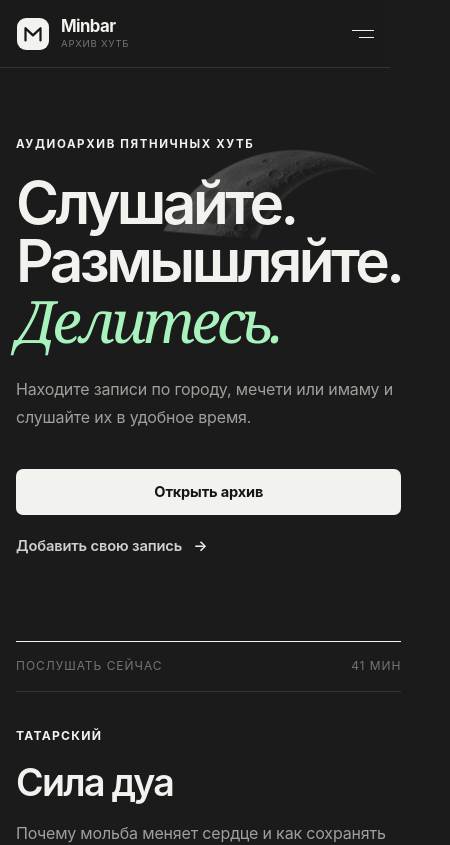
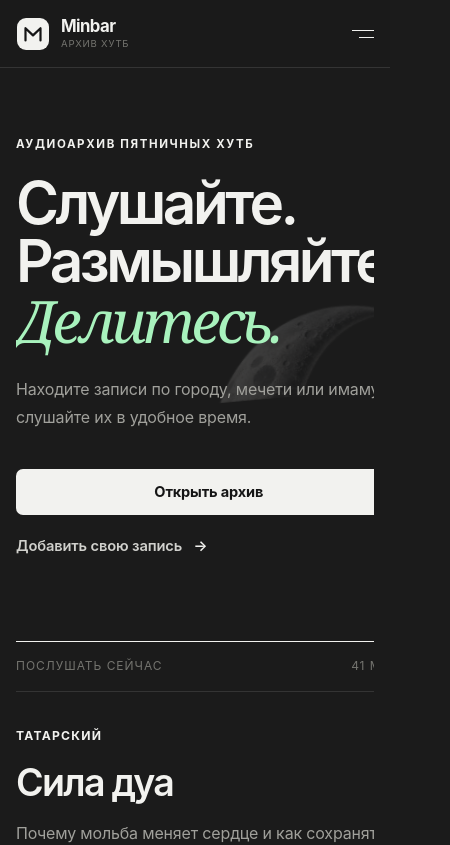
Before and after one commit to nafikovilyas24-lang/minbar-landing, a Next.js app in the folder minbar-landing-source/: page / in a window 390 px wide. Shown: the top 845 px of the page, 450 px wide, since content can reach past the window. Built offline with nearby package versions, Linux system fonts and the light colour scheme; no server answers; the database is empty.

Commit message:
Fix moon placement and Safari rendering

```diff
--- a/minbar-landing-source/app/globals.css
+++ b/minbar-landing-source/app/globals.css
@@ -112,17 +112,17 @@ button:focus-visible, a:focus-visible, input:focus-visible, select:focus-visible
 .text-link span { margin-left: 8px; color: var(--accent); transition: margin 160ms ease; }
 .text-link:hover span { margin-left: 12px; }
 
-.hero { position: relative; isolation: isolate; min-height: 540px; display: grid; grid-template-columns: 1.05fr 0.95fr; gap: clamp(48px, 7vw, 92px); align-items: center; padding-block: 52px 58px; }
+.hero { position: relative; isolation: isolate; overflow: clip; min-height: 540px; display: grid; grid-template-columns: 1.05fr 0.95fr; gap: clamp(48px, 7vw, 92px); align-items: center; padding-block: 52px 58px; }
 .hero-copy, .hero .featured { position: relative; z-index: 2; }
 .hero-copy { padding-bottom: 18px; }
 .hero-copy h1 { margin: 21px 0 24px; font-size: clamp(3rem, 5.1vw, 4.85rem); line-height: 1; letter-spacing: -0.06em; font-weight: 610; }
 .hero-copy h1 em { color: var(--green); font-family: Georgia, "Times New Roman", serif; font-weight: 400; }
 .hero-lead { max-width: 590px; margin: 0; color: var(--muted); font-size: 1.08rem; line-height: 1.75; }
 .hero-actions { display: flex; align-items: center; gap: 30px; margin-top: 38px; }
-.moon-visual { position: absolute; z-index: 1; top: 2%; left: 43%; width: clamp(230px, 30vw, 410px); height: auto; opacity: 0.3; pointer-events: none; transform-style: preserve-3d; filter: drop-shadow(0 22px 42px rgba(0, 0, 0, 0.3)); animation: moon-turn 14s ease-in-out infinite; }
-@keyframes moon-turn {
-  0%, 100% { transform: perspective(900px) rotateX(-7deg) rotateY(-14deg) rotateZ(-3deg) translateY(0); }
-  50% { transform: perspective(900px) rotateX(7deg) rotateY(14deg) rotateZ(4deg) translateY(-11px); }
+.moon-visual { position: absolute; z-index: 1; top: 5%; left: 38%; width: clamp(230px, 27vw, 380px); height: auto; opacity: 0.2; pointer-events: none; filter: drop-shadow(0 22px 42px rgba(0, 0, 0, 0.3)); animation: moon-float 14s ease-in-out infinite; }
+@keyframes moon-float {
+  0%, 100% { transform: translate3d(0, 0, 0) rotate(-7deg); }
+  50% { transform: translate3d(0, -9px, 0) rotate(-5deg); }
 }
 
 .featured { align-self: center; border-top: 1px solid var(--accent); border-bottom: 1px solid var(--line); padding: 0 0 26px; }
@@ -505,7 +505,7 @@ button:focus-visible, a:focus-visible, input:focus-visible, select:focus-visible
 
 @media (max-width: 520px) {
   .hero-copy h1 { font-size: clamp(3.1rem, 15vw, 4.3rem); }
-  .moon-visual { top: 6%; left: auto; right: -22%; width: 88vw; opacity: 0.24; }
+  .moon-visual { top: 20%; left: auto; right: -31%; width: 78vw; opacity: 0.16; }
   .featured-meta { grid-template-columns: 1fr; gap: 16px; }
   .countdown { grid-template-columns: 1fr 1fr; }
   .countdown > div { min-height: 112px; }
```
